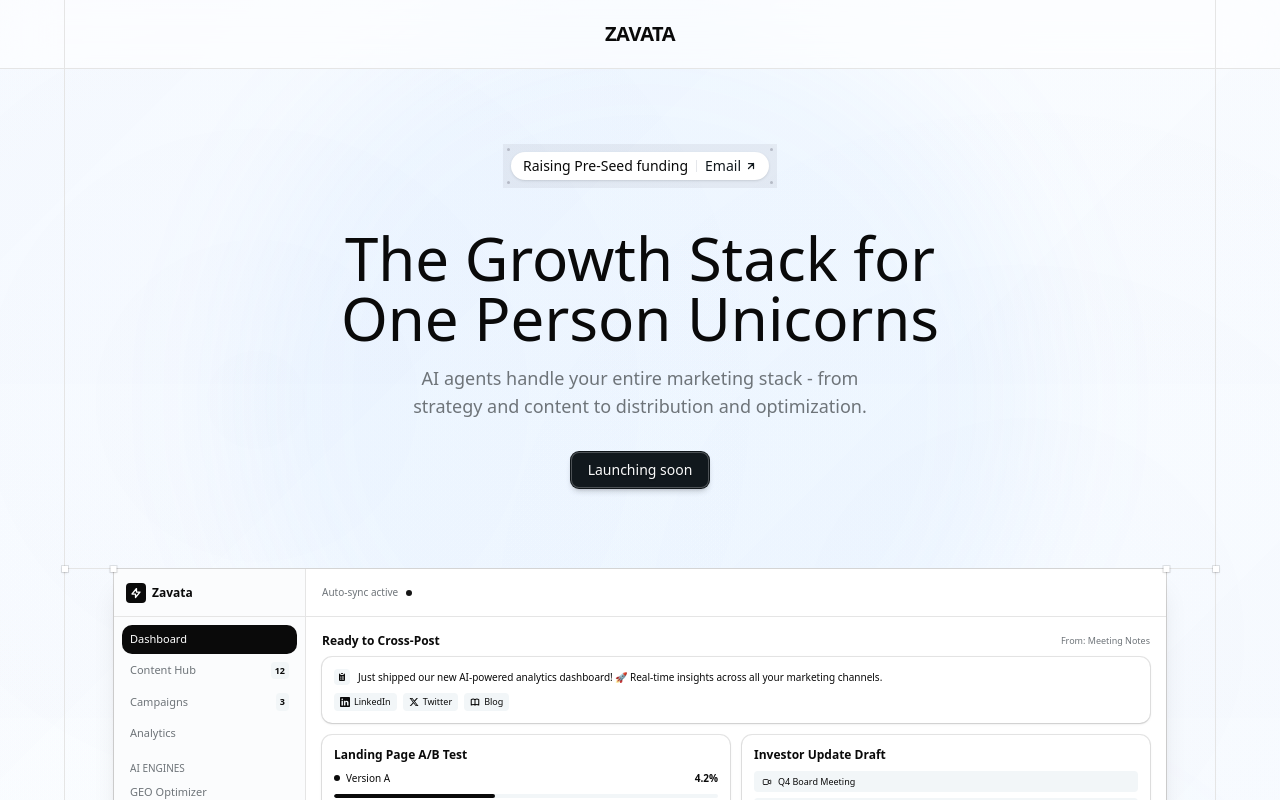
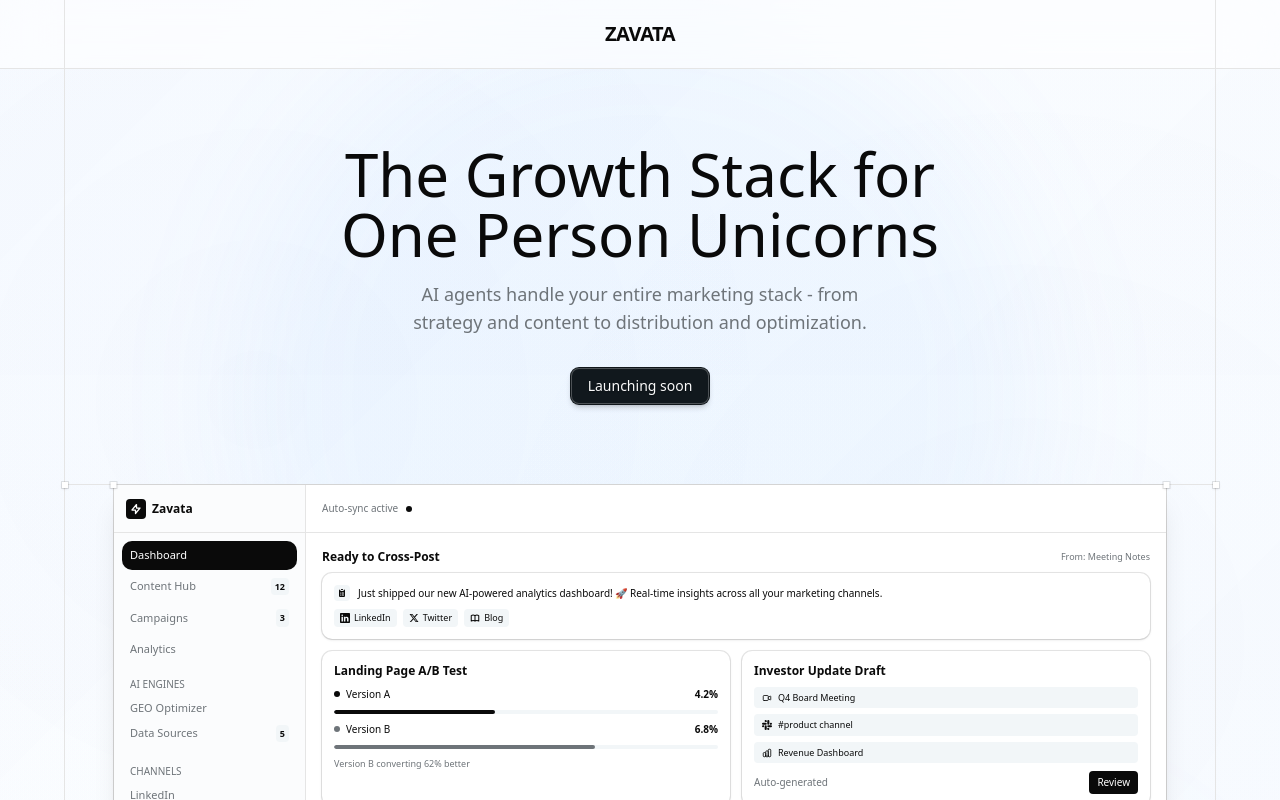
Before and after one commit to harshith-vaddiparthy/zavata-website, a Next.js app: page / in a window 1280 px wide. Shown: the top 800 px of the page. Built offline with nearby package versions, Linux system fonts and the light colour scheme.

Commit message:
Remove pre-seed funding badge from hero section
Removed the 'Raising Pre-Seed funding' badge with email link to streamline the hero section and focus on the main value proposition.

```diff
--- a/src/components/hero-section.tsx
+++ b/src/components/hero-section.tsx
@@ -25,35 +25,7 @@ export default function HeroSection() {
                 <div className="mx-auto max-w-6xl border-x relative">
                     <section id="home">
                         <div className="relative border-b px-4 sm:px-6 pb-10 pt-24 md:pb-20 md:pt-36">
-                            <div>
-                                <div className="relative mx-auto w-fit bg-gray-950/5 p-2">
-                                    <div
-                                        aria-hidden="true"
-                                        className="absolute left-1 top-1 size-[3px] rounded-full bg-gray-950/20"></div>
-                                    <div
-                                        aria-hidden="true"
-                                        className="absolute right-1 top-1 size-[3px] rounded-full bg-gray-950/20"></div>
-                                    <div
-                                        aria-hidden="true"
-                                        className="absolute bottom-1 left-1 size-[3px] rounded-full bg-gray-950/20"></div>
-                                    <div
-                                        aria-hidden="true"
-                                        className="absolute bottom-1 right-1 size-[3px] rounded-full bg-gray-950/20"></div>
-                                    <div className="relative flex h-fit items-center gap-2 rounded-full bg-white px-3 py-1 shadow">
-                                        <span className="text-title text-sm">Raising Pre-Seed funding</span>
-                                        <span className="block h-3 w-px bg-gray-200"></span>
-                                        <Link
-                                            href="mailto:hi@harshith.io?subject=Interest%20in%20Zavata%20Pre-seed&body=Hi%20Harshith%2C%0A%0AI'm%20interested%20in%20learning%20more%20about%20Zavata's%20pre-seed%20round.%20I'd%20love%20to%20discuss%20the%20opportunity.%0A%0ABest%20regards"
-                                            className="text-primary text-sm inline-flex items-center gap-1 hover:underline transition-all group">
-                                            Email
-                                            <svg className="size-3 transition-transform group-hover:translate-x-0.5 group-hover:-translate-y-0.5" fill="none" viewBox="0 0 24 24" stroke="currentColor" strokeWidth={2.5}>
-                                                <path strokeLinecap="round" strokeLinejoin="round" d="M7 17L17 7M17 7H7M17 7V17" />
-                                            </svg>
-                                        </Link>
-                                    </div>
-                                </div>
-                            </div>
-                            <div className="mx-auto mt-8 max-w-3xl text-center md:mt-10">
+                            <div className="mx-auto max-w-3xl text-center">
                                 <h1 className="text-foreground text-balance text-3xl font-medium sm:text-4xl md:text-5xl lg:text-6xl px-2">The Growth Stack for<br />One Person Unicorns</h1>
                                 <p className="text-muted-foreground mx-auto mb-8 mt-4 max-w-xl text-balance text-base sm:text-lg px-4">AI agents handle your entire marketing stack - from strategy and content to distribution and optimization.</p>
                                 <div className="flex flex-col sm:flex-row items-stretch sm:items-center justify-center gap-3 sm:gap-4 px-4 w-full sm:w-auto max-w-sm sm:max-w-none mx-auto">
```
